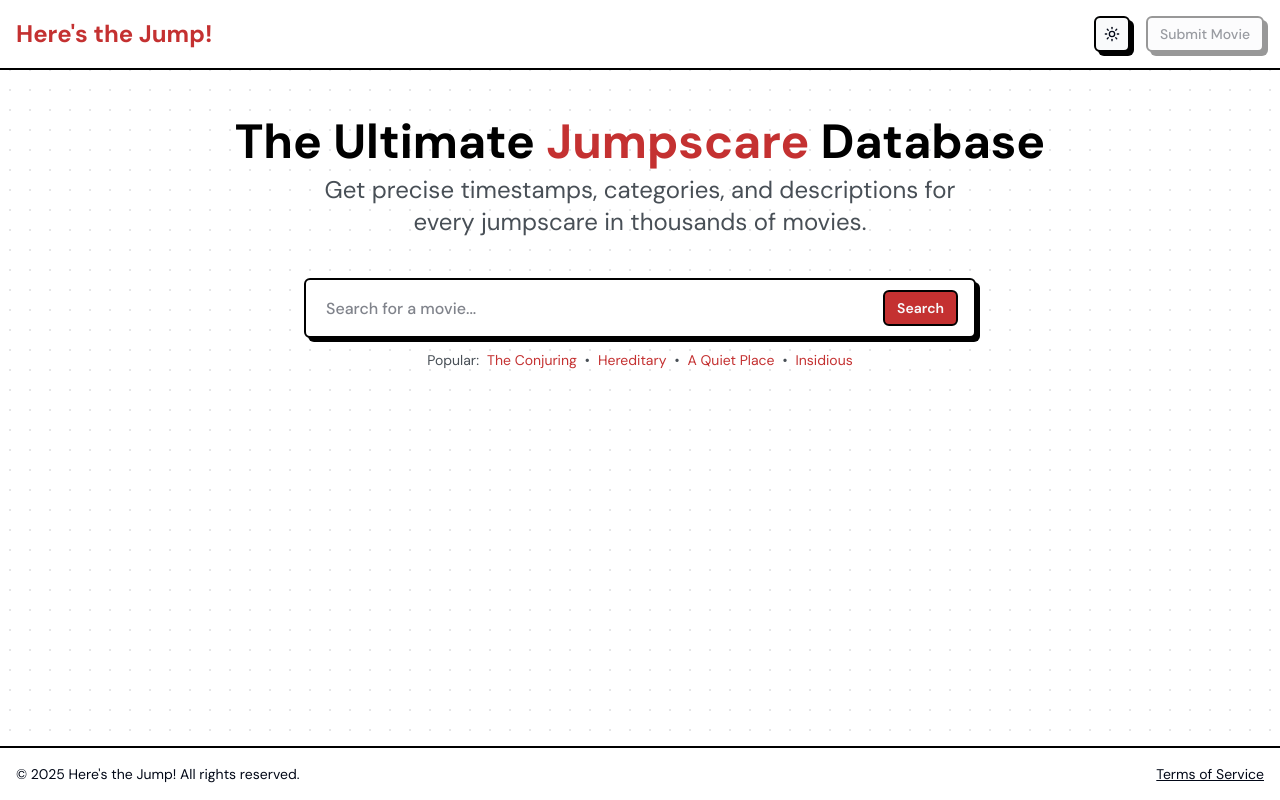
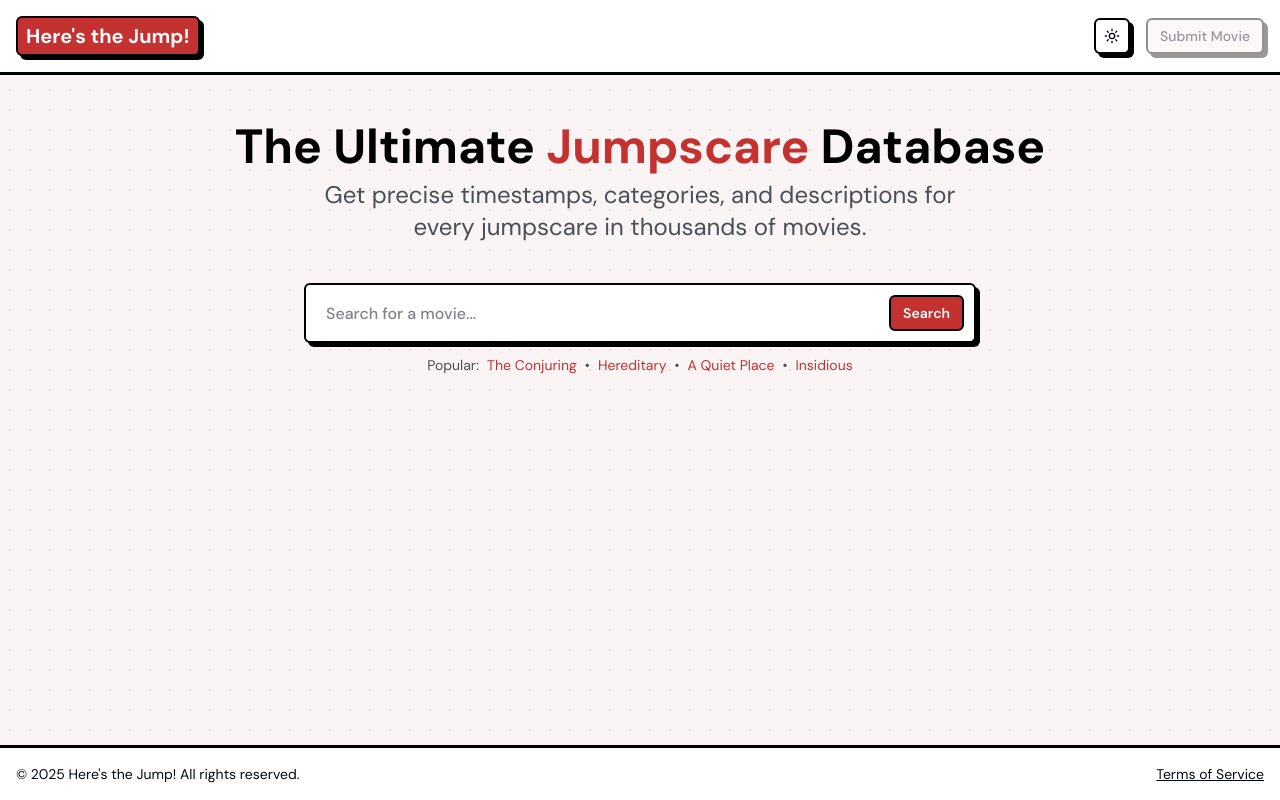
Before and after one commit to feedforfools/jumpsquare, a Next.js app: page / in a window 1280 px wide. Built offline with nearby package versions, Linux system fonts and the light colour scheme; no server answers.

Commit message:
Final UI version

```diff
--- a/src/app/globals.css
+++ b/src/app/globals.css
@@ -13,7 +13,7 @@
 @layer theme {
   :root {
     /* === Core UI System (Shadcn/UI) === */
-    --background: 0 0% 100%;
+    --background: 3 45% 97%;
     --foreground: 222.2 84% 4.9%;
     --card: 0 0% 100%;
     --card-foreground: 222.2 84% 4.9%;
@@ -29,7 +29,7 @@
     --accent-foreground: 222.2 47.4% 11.2%;
     --destructive: 0 84.2% 60.2%;
     --destructive-foreground: 210 40% 98%;
-    --border: 214.3 31.8% 91.4%;
+    --border: 0 0% 94%;
     --input: 214.3 31.8% 91.4%;
     --ring: 222.2 84% 4.9%;
     --radius: 0.5rem;
@@ -57,7 +57,7 @@
 
     /* === Semantic App Colors === */
     --app-surface: var(--background);
-    --app-surface-secondary: var(--gray-50);
+    --app-surface-secondary: var(--card);
     --app-text: var(--foreground);
     --app-text-secondary: var(--gray-700);
     --app-text-muted: var(--gray-600);
@@ -83,40 +83,40 @@
 
   /* Dark Theme Overrides */
   .dark {
-    --background: 222.2 84% 4.9%;
+    --background: 0 15% 8%;          /* Darker red base */
     --foreground: 210 40% 98%;
-    --card: 222.2 84% 4.9%;
+    --card: 0 15% 17%;                /* Match background */
     --card-foreground: 210 40% 98%;
-    --popover: 222.2 84% 4.9%;
+    --popover: 0 25% 10%;             /* Match background */
     --popover-foreground: 210 40% 98%;
     --primary: 210 40% 98%;
-    --primary-foreground: 222.2 47.4% 11.2%;
-    --secondary: 217.2 32.6% 17.5%;
+    --primary-foreground: 0 0% 0%;
+    --secondary: 0 12% 16%;           /* Dark red secondary */
     --secondary-foreground: 210 40% 98%;
-    --muted: 217.2 32.6% 17.5%;
+    --muted: 0 20% 15%;               /* Match secondary */
     --muted-foreground: 215 20.2% 65.1%;
-    --accent: 217.2 32.6% 17.5%;
+    --accent: 0 20% 15%;              /* Match secondary */
     --accent-foreground: 210 40% 98%;
     --destructive: 0 62.8% 30.6%;
     --destructive-foreground: 210 40% 98%;
-    --border: 217.2 32.6% 17.5%;
-    --input: 217.2 32.6% 17.5%;
+    --border: 0 10% 22%;              /* Dark red border */
+    --input: 0 20% 15%;               /* Match border */
     --ring: 212.7 26.8% 83.9%;
 
     /* === App-Specific Dark Colors === */
-    --brand-red: 0 90% 62%;           /* Higher lightness, moderate saturation */
-    --brand-red-hover: 0 70% 68%;     /* Lighter on hover in dark mode */
-    --brand-red-hero: 0 80% 15%;      /* red-100 for hero equivalent */
-    --brand-red-light: 0 60% 12%;      /* Very dark red background */
-    --brand-red-lighter: 0 65% 18%;
-    --brand-red-border: 0 55% 25%;
+    --brand-red: 1 75% 48%;           /* Higher lightness, moderate saturation */
+    --brand-red-hover: 0 70% 70%;     /* Lighter on hover in dark mode */
+    --brand-red-hero: 0 60% 12%;      /* Dark red hero background */
+    --brand-red-light: 0 45% 8%;      /* Very dark red background */
+    --brand-red-lighter: 0 50% 14%;   /* Dark red lighter variant */
+    --brand-red-border: 0 40% 20%;    /* Dark red border */
 
     /* === Dark Gray Scale === */
-    --gray-50: 217.2 32.6% 17.5%;
-    --gray-100: 217.2 32.6% 20%;
-    --gray-200: 217.2 32.6% 25%;
-    --gray-300: 217.2 32.6% 35%;
-    --gray-400: 217.2 32.6% 45%;
+    --gray-50: 0 15% 12%;             /* Dark red base */
+    --gray-100: 0 12% 16%;            /* Slightly lighter dark red */
+    --gray-200: 0 10% 22%;            /* Red-tinted dark gray */
+    --gray-300: 0 8% 30%;             /* Subtle red-tinted gray */
+    --gray-400: 0 6% 40%;             /* Very subtle red-tinted gray */
     --gray-500: 215 20.2% 65.1%;
     --gray-600: 210 40% 80%;
     --gray-700: 210 40% 85%;
@@ -125,7 +125,7 @@
 
     /* === Dark Semantic Colors === */
     --app-surface: var(--background);
-    --app-surface-secondary: var(--gray-50);
+    --app-surface-secondary: var(--card);
     --app-text: var(--foreground);
     --app-text-secondary: var(--gray-600);
     --app-text-muted: var(--gray-500);
@@ -136,13 +136,13 @@
 
     /* === Dark Jumpscare Colors === */
     --jumpscare-low: 226 71% 60%;         /* Brighter blue for dark mode */
-    --jumpscare-low-bg: 226 71% 15%;      /* Dark blue background */
+    --jumpscare-low-bg: 220 30% 12%;      /* Dark blue with red undertone */
     --jumpscare-mild: 142 50% 58%;        /* Brighter green */
-    --jumpscare-mild-bg: 142 50% 15%;     /* Dark green background */
+    --jumpscare-mild-bg: 140 25% 12%;     /* Dark green with red undertone */
     --jumpscare-moderate: 45 70% 65%;     /* Brighter yellow */
-    --jumpscare-moderate-bg: 45 70% 15%;  /* Dark yellow background */
+    --jumpscare-moderate-bg: 42 30% 12%;  /* Dark yellow with red undertone */
     --jumpscare-strong: 15 79% 55%;       /* Brighter orange for dark mode */
-    --jumpscare-strong-bg: 15 79% 15%;    /* Dark orange background */
+    --jumpscare-strong-bg: 10 35% 12%;    /* Dark orange with red undertone */
     --jumpscare-intense: var(--brand-red);        /* Use brand red */
     --jumpscare-intense-bg: var(--brand-red-lighter);  /* Use brand red bg */
   }
--- a/src/components/layout/footer.tsx
+++ b/src/components/layout/footer.tsx
@@ -2,7 +2,7 @@
 
 export function Footer() {
   return (
-    <footer className="border-t-2 border-black mt-6 bg-app-surface">
+    <footer className="border-t-3 border-black mt-6 bg-secondary-background">
       <div className="container mx-auto px-4 py-4">
         <div className="flex flex-col sm:flex-row justify-between items-center text-sm text-app-text">
           <p>© 2025 Here&apos;s the Jump! All rights reserved.</p>
--- a/src/components/layout/header.tsx
+++ b/src/components/layout/header.tsx
@@ -1,14 +1,20 @@
 import Link from "next/link";
 import { Button } from "@/components/ui/button";
+import { Badge } from "@/components/ui/badge";
 // import { ComingSoon } from "@/components/ui/coming-soon";
 import { ThemeToggle } from "@/components/theme-toggle";
 
 export function Header() {
   return (
-    <header className="border-b-2 border-black bg-app-surface">
+    <header className="border-b-3 border-black bg-secondary-background">
       <div className="container mx-auto px-4 py-4 flex items-center justify-between">
-        <Link href="/" className="text-xl sm:text-2xl font-bold text-brand-red">
-          Here&apos;s the Jump!
+        <Link href="/" className="group">
+          <Badge
+            variant="default"
+            className="text-lg sm:text-xl font-bold px-2 py-1 shadow-shadow hover:translate-x-boxShadowX hover:translate-y-boxShadowY hover:shadow-none transition-all cursor-pointer"
+          >
+            Here&apos;s the Jump!
+          </Badge>
         </Link>
         <nav className="flex items-center space-x-4">
           <ThemeToggle />
--- a/src/components/search-bar.tsx
+++ b/src/components/search-bar.tsx
@@ -42,7 +42,7 @@
       <form
         onSubmit={handleSubmit}
         className={cn(
-          "flex w-full items-center gap-2 rounded-base border-2 border-border bg-background p-2 shadow-shadow",
+          "flex w-full items-center gap-2 rounded-base border-2 border-border bg-secondary-background p-2 shadow-shadow",
           className
         )}
       >
@@ -68,7 +68,7 @@
           variant="reverse"
           type="submit"
           size="sm"
-          className="hidden sm:inline-flex"
+          className="hidden sm:inline-flex -mr-1.5"
         >
           <span className="font-semibold">Search</span>
         </Button>
--- a/src/components/ui/badge.tsx
+++ b/src/components/ui/badge.tsx
@@ -11,7 +11,7 @@
     variants: {
       variant: {
         default: "bg-main text-main-foreground",
-        neutral: "bg-secondary-background text-foreground",
+        neutral: "bg-background text-foreground",
       },
     },
     defaultVariants: {
--- a/src/components/ui/card.tsx
+++ b/src/components/ui/card.tsx
@@ -7,7 +7,7 @@
     <div
       data-slot="card"
       className={cn(
-        "rounded-base flex flex-col shadow-shadow border-2 gap-6 py-6 border-border bg-background text-foreground font-base",
+        "rounded-base flex flex-col shadow-shadow border-2 gap-6 py-6 border-border bg-app-surface-secondary text-foreground font-base",
         className,
       )}
       {...props}
--- a/src/components/ui/table.tsx
+++ b/src/components/ui/table.tsx
@@ -123,7 +123,7 @@
     variants: {
       variant: {
         default: "bg-main text-main-foreground",
-        neutral: "bg-background hover:bg-secondary-background text-foreground",
+        neutral: "bg-secondary-background hover:bg-background text-foreground",
         striped:
           "odd:bg-secondary-background even:bg-background hover:bg-main/20 text-foreground",
         ghost: "bg-transparent hover:bg-secondary-background text-foreground",
--- a/src/components/ui/tabs.tsx
+++ b/src/components/ui/tabs.tsx
@@ -8,7 +8,7 @@
 import { cn } from "@/lib/utils";
 
 const tabsListVariants = cva(
-  "inline-flex items-center justify-center rounded-base border-2 border-border bg-background text-foreground gap-1",
+  "inline-flex items-center justify-center rounded-base border-2 border-border bg-secondary-background text-foreground gap-1",
   {
     variants: {
       variant: {
```
